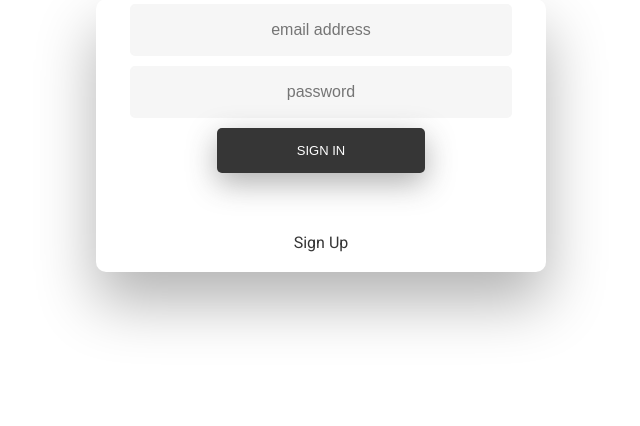
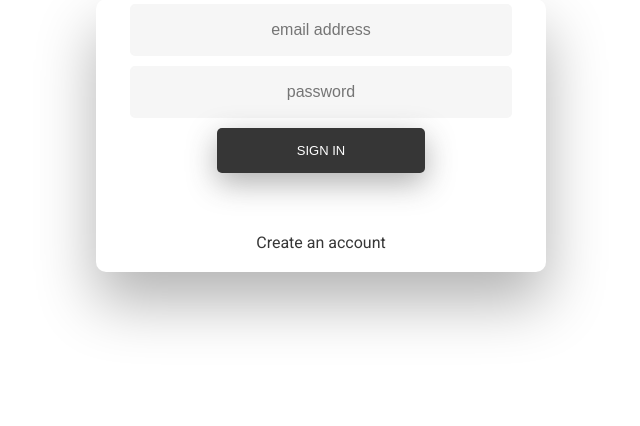
Before and after one commit to bouplusbou/42-ft_minishop, a PHP site: page /login.php in a window 1280 px wide. Shown: the part 280-706 px from the top of the page, without its empty margins (319-959 px from the left). Run offline with PHP 8.4, Linux system fonts and the light colour scheme; some libraries are stand-ins or nearby versions.

Commit message:
changed value of sign up button

```diff
--- a/login.php
+++ b/login.php
@@ -62,7 +62,7 @@ include 'inc/header.php';
 			<?php if ($errmsg !== ''):
 				echo $errmsg;
 				endif; ?>
-			<a href="create_user.php">Sign Up</a>
+			<a href="create_user.php">Create an account</a>
 		</div>
 	</div>
 
```
